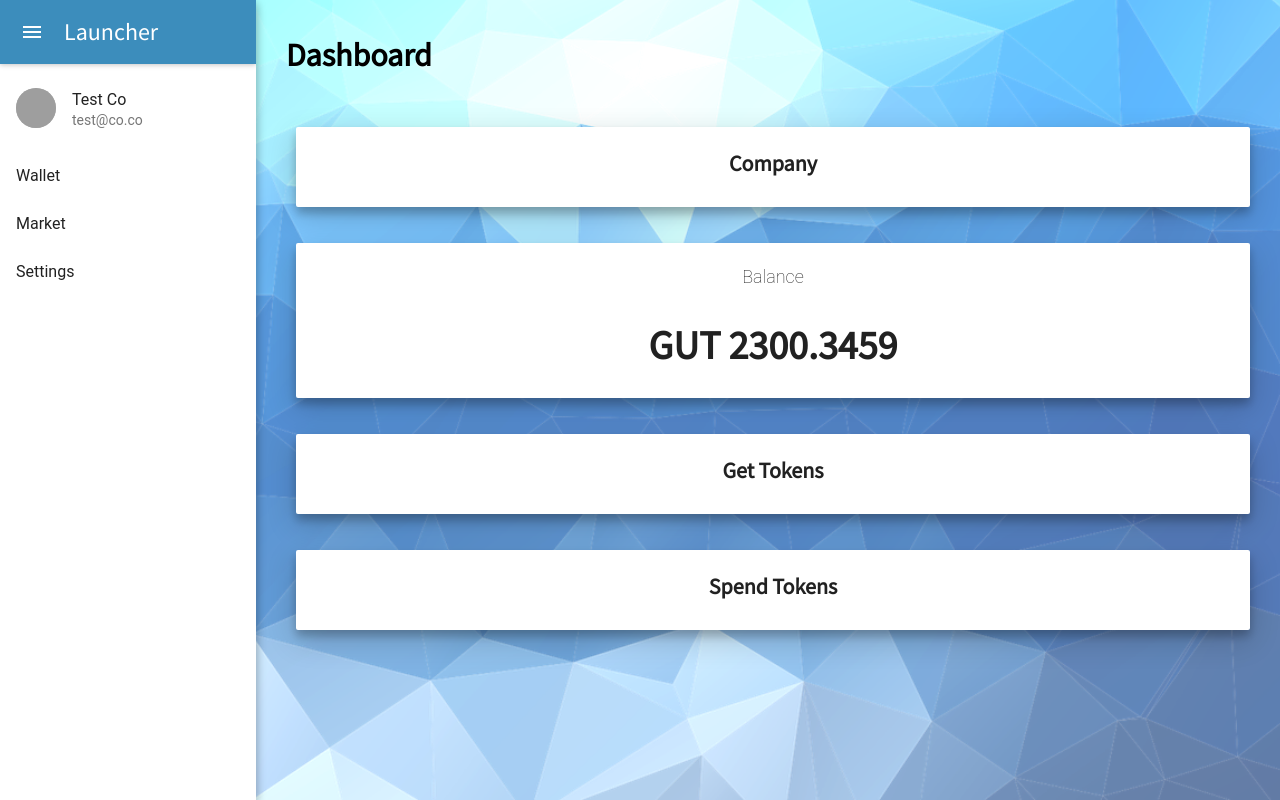
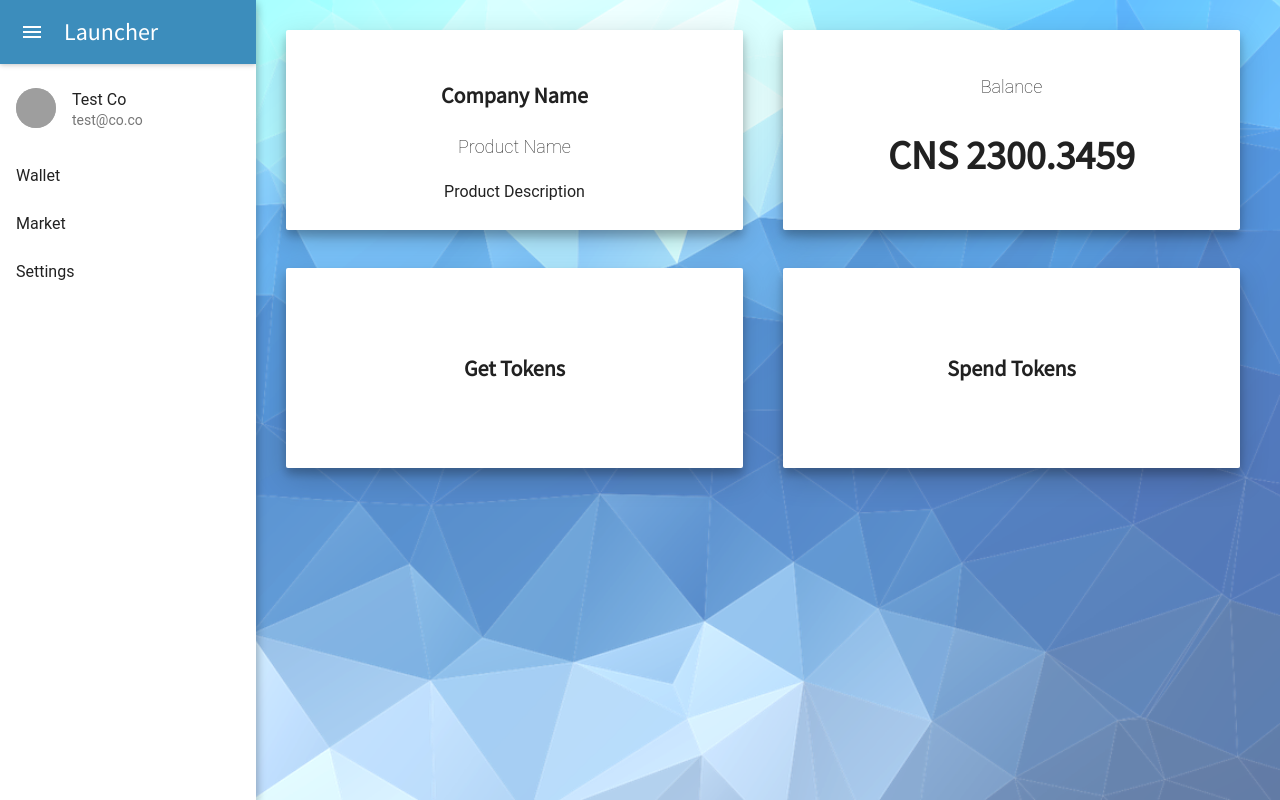
Before and after one commit to michailbrynard/rhino, a React (Create React App) app: page /home in a window 1280 px wide. Built offline with nearby package versions, Linux system fonts and the light colour scheme; grey boxes are pictures that could not be loaded.

Commit message:
change home screen layout

```diff
--- a/src/containers/home.js
+++ b/src/containers/home.js
@@ -4,37 +4,41 @@ import Paper from 'material-ui/Paper';
 export default () => (
 	<div>
 		<div className='row'>
-			<div className='col-12'>
-				<h2>Dashboard</h2>
-			</div>
-			<div className='col-12'>
+			<br/>
+			<div className='col-6'>
 				<Paper style={style.card} zDepth={3}>
 					<div className='container'>
-						<h3>Company</h3>
+						<h3>Company Name</h3>
+						<p>Product Name</p>
+						<span>Product Description</span>
 					</div>
 				</Paper>
+				<br/>
 			</div>
-			<div className='col-12'>
-				<Paper style={style.balance_card} zDepth={3}>
+			<div className='col-6'>
+				<Paper style={style.card} zDepth={3}>
 					<div className='container'>
 						<p>Balance</p>
-						<h1>GUT 2300.3459</h1>
+						<h1>CNS 2300.3459</h1>
 					</div>
 				</Paper>
+				<br/>
 			</div>
-			<div className='col-12'>
+			<div className='col-6'>
 				<Paper style={style.card} zDepth={3}>
 					<div className='container'>
 						<h3>Get Tokens</h3>
 					</div>
 				</Paper>
+				<br/>
 			</div>
-			<div className='col-12'>
+			<div className='col-6'>
 				<Paper style={style.card} zDepth={3}>
 					<div className='container'>
 						<h3>Spend Tokens</h3>
 					</div>
 				</Paper>
+				<br/>
 			</div>
 		</div>
 	</div>
@@ -42,17 +46,9 @@ export default () => (
 
 const style = {
 	card: {
-		height: 80,
-		width: '100%',
-		margin: 10,
+		height: 200,
 		textAlign: 'center',
-		display: 'inline-block',
-	},
-	balance_card: {
-		height: 155,
-		width: '100%',
-		margin: 10,
-		textAlign: 'center',
-		display: 'inline-block',
-	},
+		display: 'flex',
+		alignItems: 'center'
+	}
 };
```
